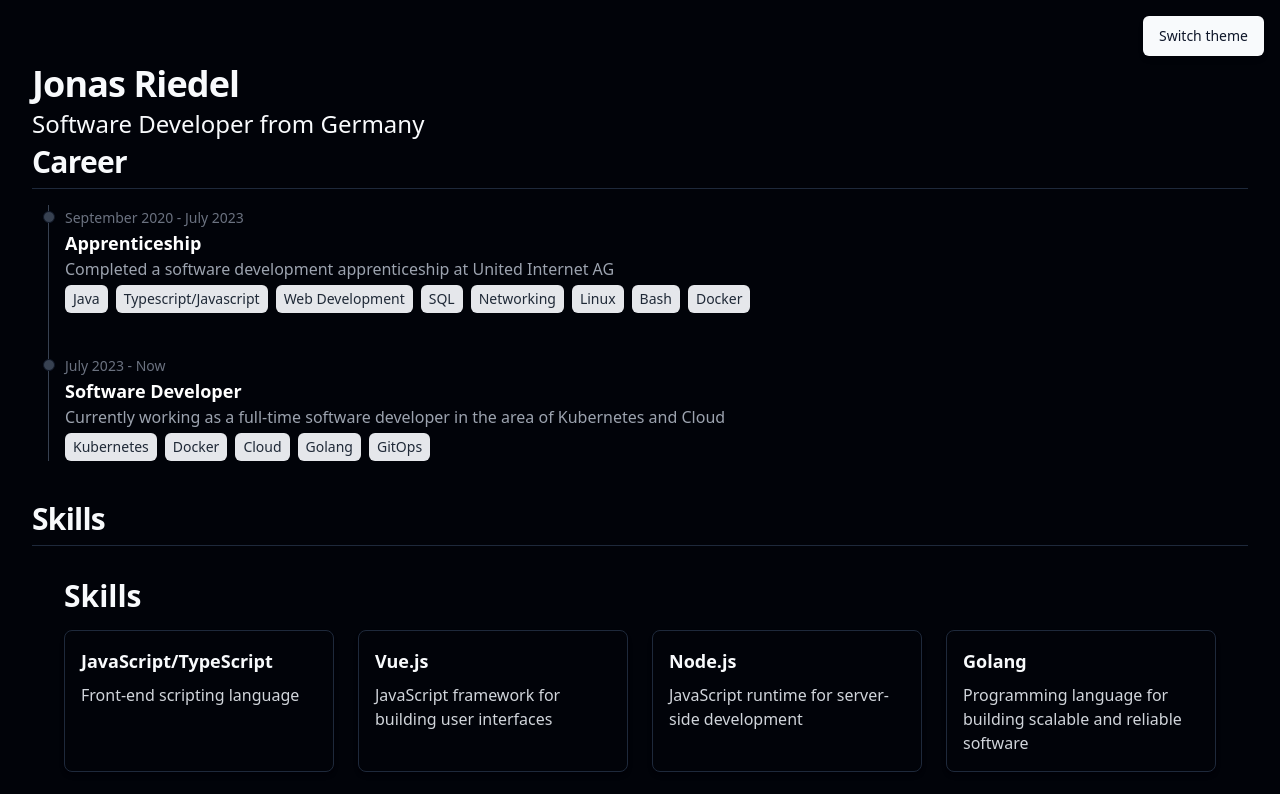
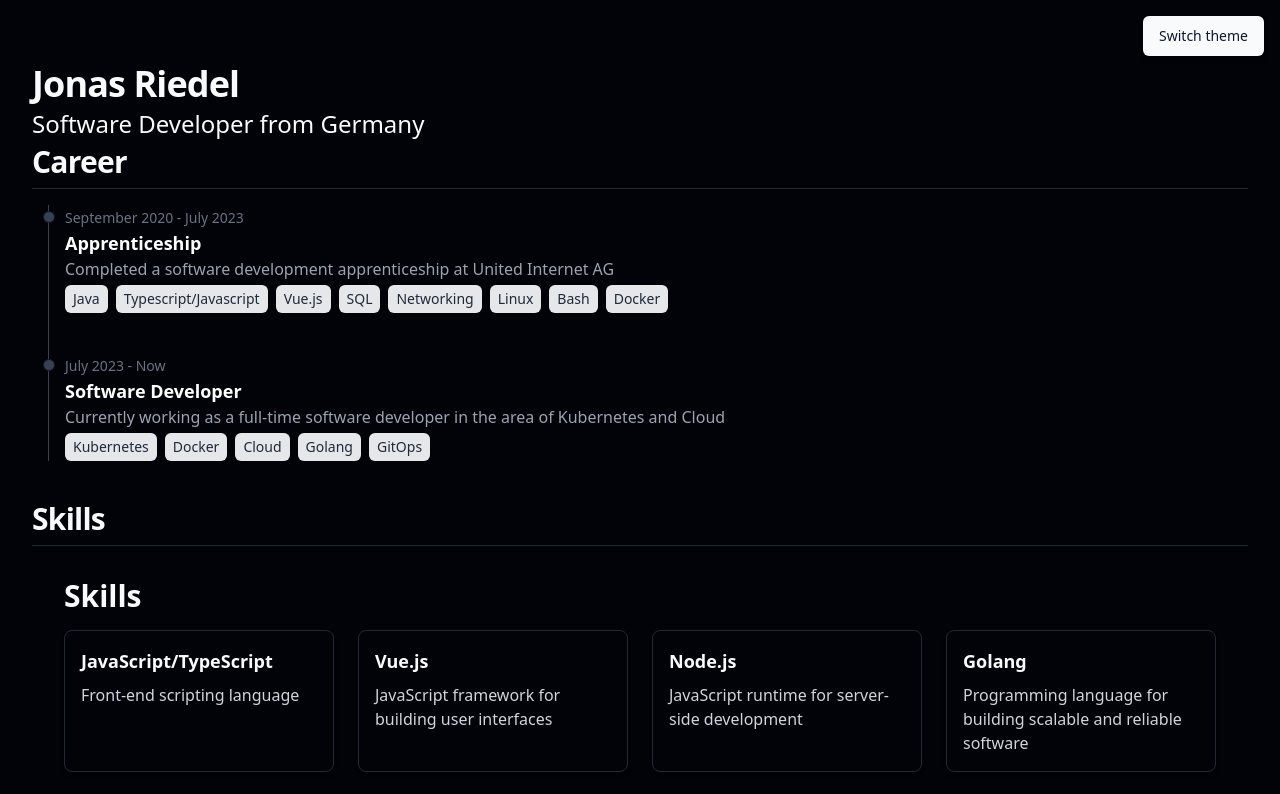
Before and after one commit to jonasrdl/portfolio, a Vue app: page / in a window 1280 px wide. Shown: the top 794 px of the page. Built offline with nearby package versions, Linux system fonts and the light colour scheme.

Commit message:
fix: rename to vue

```diff
--- a/src/components/Timebeam.vue
+++ b/src/components/Timebeam.vue
@@ -23,7 +23,7 @@ const events = [
         date: 'September 2020 - July 2023',
         title: 'Apprenticeship',
         description: 'Completed a software development apprenticeship at United Internet AG',
-        labels: ['Java', 'Typescript/Javascript', 'Web Development', 'SQL', 'Networking', 'Linux', 'Bash', 'Docker'],
+        labels: ['Java', 'Typescript/Javascript', 'Vue.js', 'SQL', 'Networking', 'Linux', 'Bash', 'Docker'],
     },
     {
         date: 'July 2023 - Now',
```
